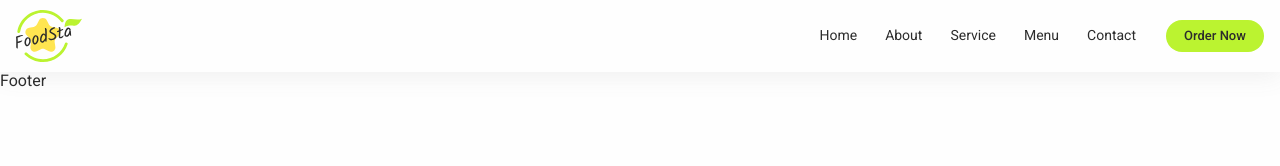
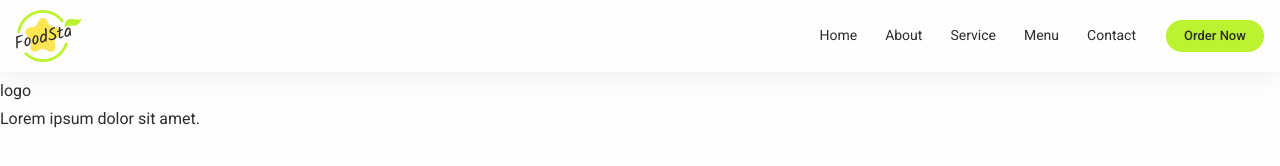
Before and after one commit to SergeyKorobka/food-blended-vite-115, a plain HTML site: page index.html in a window 1280 px wide. Drawn offline with nearby package versions, Linux system fonts and the light colour scheme.

Commit message:
Deploying to gh-pages from @ SergeyKorobka/food-blended-vite-115@e4b7cf7a819dedaefa460d4dc8fb7ceabbf1a75e 🚀

```diff
--- a/index.html
+++ b/index.html
@@ -54,7 +54,10 @@
       <!-- Loads the specified .html file -->
     </main>
 
-    Footer
+    <footer>
+  <a href="" class="logo">logo</a>
+  <p>Lorem ipsum dolor sit amet.</p>
+</footer>
 
 
   </body>
```
